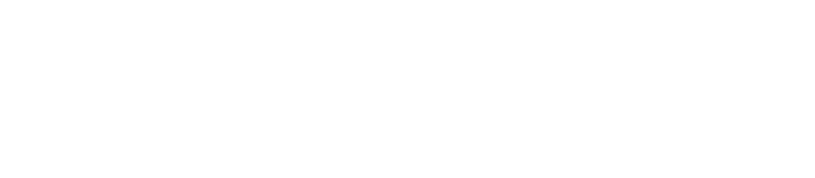
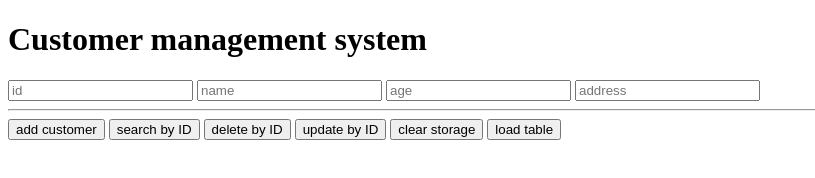
Before and after one commit to ThiliniImeshika/day-8, a plain HTML site: page index.html in a window 1280 px wide. Shown: the whole page, without its empty margins (0-815 px from the left). Drawn offline with Linux system fonts and the light colour scheme; some packages are replaced by stand-ins of ours; a script that the page names is missing.

Commit message:
refactor customer management functions for imporoved readability and consistancy.

```diff
--- a/app.js
+++ b/app.js
@@ -16,20 +16,105 @@
 
 
 
-let customer ={
-    name:"kamal",
-    age:12,
-    isActive:true
+// let customer ={
+//     name:"kamal",
+//     age:12,
+//     isActive:true
+// }
+
+// let stringCustomer = JSON.stringify(customer);
+
+
+// localStorage.setItem("customer",stringCustomer);
+
+// let retcustomer = localStorage.getItem("customer");
+
+// let jsonCustomer =JSON.parse(retcustomer)
+
+// // reconvert to json -----------------------
+// console.log(jsonCustomer);
+
+
+
+const customerList=[];
+
+function btnAddCustomerOnAction(){
+    let customer ={
+        id:document.getElementById("txtcustomerid").value,
+        name:document.getElementById("txtcustomername").value,
+        age:document.getElementById("txtcustomerage").value,
+        address:document.getElementById("txtcustomeraddress").value
+
+
+    }
+
+
+console.log(customer);
+
+customerList.push(customer);
+
+  console.log(customerList);
+
+  localStorage.setItem("customerList",JSON.stringify(customerList));
 }
 
-let stringCustomer = JSON.stringify(customer);
+function btnSearchByIdOnAction(){
+
+    let customerList = JSON.parse(localStorage.getItem("customerList"));
+
+    let customer = customerList.find(customer =>{
+        return customer.id === document.getElementById("txtcustomerid").value
+    });
+
+    //check customer id is equal to user input with a type------------------------------------
+
+    document.getElementById("txtcustomername").value= customer.name;
+     document.getElementById("txtcustomerage").value= customer.age;
+      document.getElementById("txtcustomeraddress").value= customer.address;
+
+      console.log(customer);
 
 
-localStorage.setItem("customer",stringCustomer);
+    // alert("search customer")
+}
 
-let retcustomer = localStorage.getItem("customer");
+function btnDeleteByIdOnAction(){
 
-let jsonCustomer =JSON.parse(retcustomer)
+    //get an array  copy from the local storage------------------------------------
 
-// reconvert to json -----------------------
-console.log(jsonCustomer);
+    let customerList = JSON.parse(localStorage.getItem("customerList"));
+
+    //get search id ----------------------
+
+   let customerId =  document.getElementById("txtcustomerid").value;
+
+    //after identify index then can remove------------------
+   let index = customerList.findIndex(customer => {
+    return customer.id === customerId;
+   })
+
+
+   //remove items acording to the given index(start index,count we want to delete)--------------------------------
+
+   customerList.splice(index,1);
+
+   //update that change in the local storage ----------------------------------------
+
+   localStorage.setItem("customerList", JSON.stringify(customerList));
+
+   console.log(customerList);
+
+    // alert("delete customer")
+}
+
+function btnUpdateByIdOnAction(){
+    alert("update customer")
+}
+
+function btnClearStorageOnAction(){
+    localStorage.clear();
+}
+
+function btnLoadTableOnAction(){
+    alert("load table")
+}
--- a/index.html
+++ b/index.html
@@ -6,7 +6,21 @@
     <title>Document</title>
 </head>
 <body>
+    <h1>Customer management system</h1>
 
+    <input type="text" placeholder="id" id ="txtcustomerid">
+    <input type="text" placeholder="name"id ="txtcustomername">
+    <input type="text" placeholder="age" id ="txtcustomerage">
+    <input type="text" placeholder="address" id ="txtcustomeraddress">
+
+    <hr>
+
+    <input type="button" value="add customer"onclick ="btnAddCustomerOnAction()">
+    <input type="button" value="search by ID" onclick="btnSearchByIdOnAction()">
+    <input type="button" value="delete by ID" onclick="btnDeleteByIdOnAction()">
+    <input type="button" value="update by ID" onclick="btnUpdateByIdOnAction()">
+    <input type="button" value="clear storage" onclick="btnClearStorageOnAction()">
+    <input type="button" value="load table" onclick="btnLoadTableOnAction()">
 
      <script src="https://cdn.jsdelivr.net/npm/sweetalert2@11"></script>
       <script src="app.js"></script>
```
